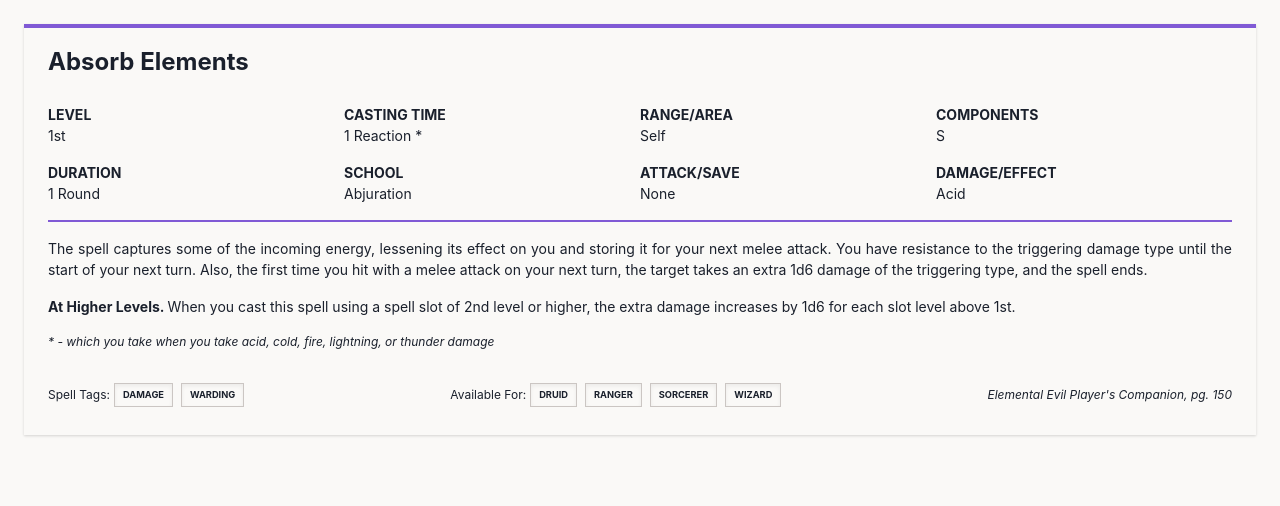
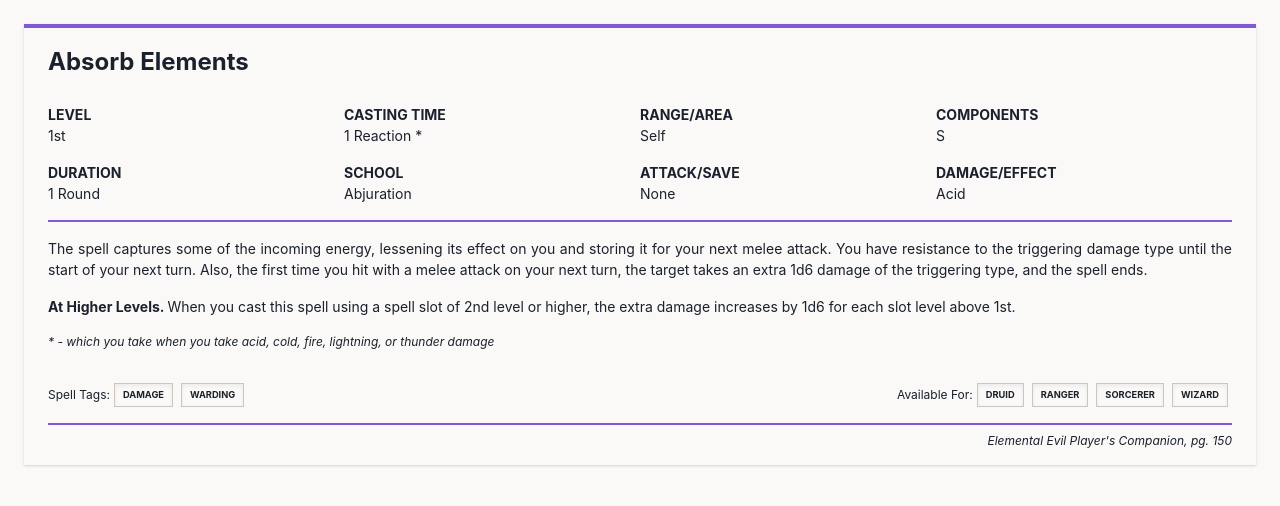
Before and after one commit to dnzv/broke-wizards-club, a React (Create React App) app: page / in a window 1280 px wide. Shown: the top 506 px of the page. Built offline with nearby package versions, Linux system fonts and the light colour scheme.

Commit message:
change the style for reference info

```diff
--- a/src/components/Spell.js
+++ b/src/components/Spell.js
@@ -1,7 +1,7 @@
 import React from 'react'
 
 const Spell = props => (
-    <div className="m-6 px-6 pt-4 pb-4 shadow border-solid border-t-4 border-purple-600 text-gray-900">
+    <div className="m-6 px-6 pt-4 pb-2 shadow border-solid border-t-4 border-purple-600 text-gray-900">
         <p className="text-2xl font-bold mb-6 capitalize">{ props.name }</p>
         <div className="flex flex-wrap border-solid border-b-2 border-purple-600 mb-4">
             { props.stats.map(stat =>
@@ -16,8 +16,8 @@ const Spell = props => (
             <span className="font-bold">At Higher Levels. </span>{ props.higherLevel }
         </p>
         <p className="text-xs italic mb-8">{ props.footnote }</p>
-        <div className="flex flex-wrap justify-between">
-            <div className="flex flex-wrap mb-2">
+        <div className="flex flex-wrap justify-between mb-2">
+            <div className="flex flex-wrap mb-1">
                 <p className="text-xs leading-loose">Spell Tags:</p>
                 { props.tags.map(tag =>
                     <div
@@ -26,7 +26,7 @@ const Spell = props => (
                     border-solid border shadow-inner">{ tag }</div>
                 ) }
             </div>
-            <div className="flex flex-wrap mb-2">
+            <div className="flex flex-wrap mb-1">
                 <p className="text-xs leading-loose">Available For:</p>
                 { props.classes.map(dndClass =>
                     <div
@@ -35,8 +35,9 @@ const Spell = props => (
                     border-solid border shadow-inner">{ dndClass }</div>
                 ) }
             </div>
-            <div className="text-xs italic leading-loose mb-2">{ props.reference }</div>
         </div>
+        <div className="flex flex-row-reverse text-xs italic leading-loose
+        border-solid border-t-2 border-purple-600 py-1">{ props.reference }</div>
     </div>
 );
 
```
